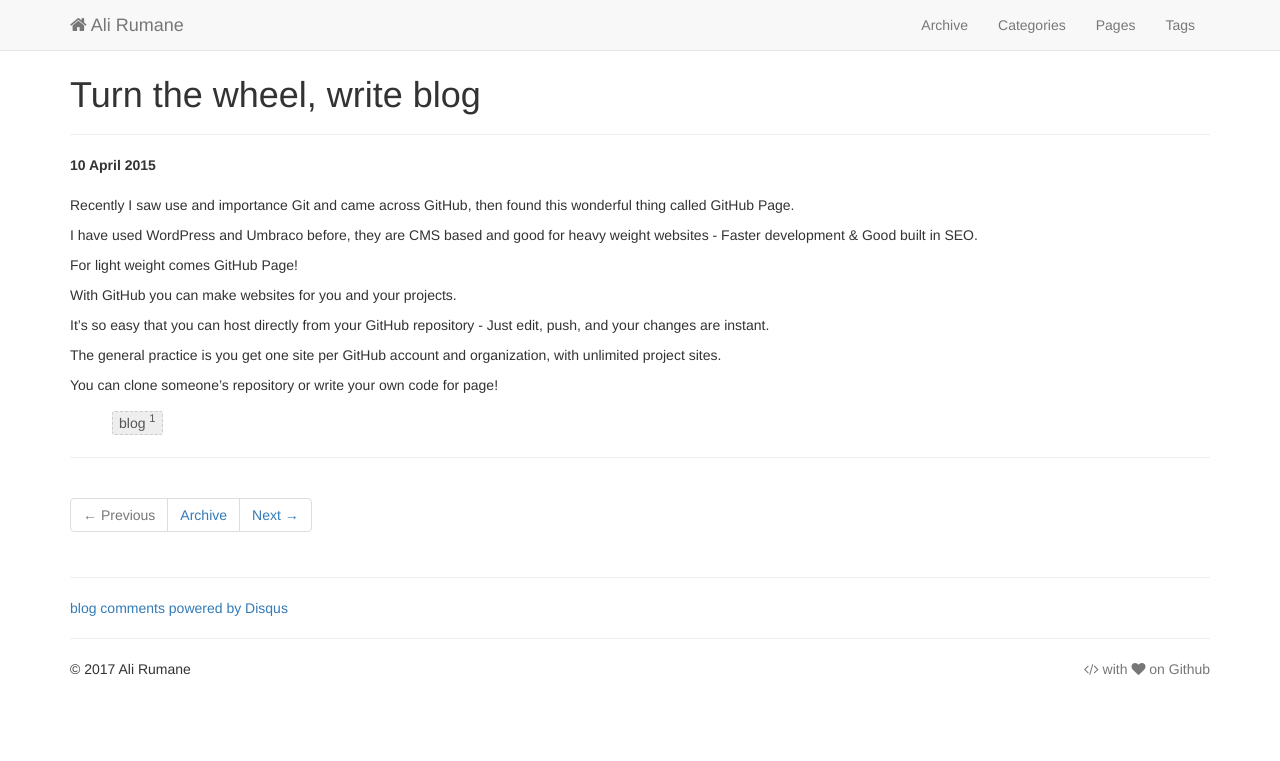
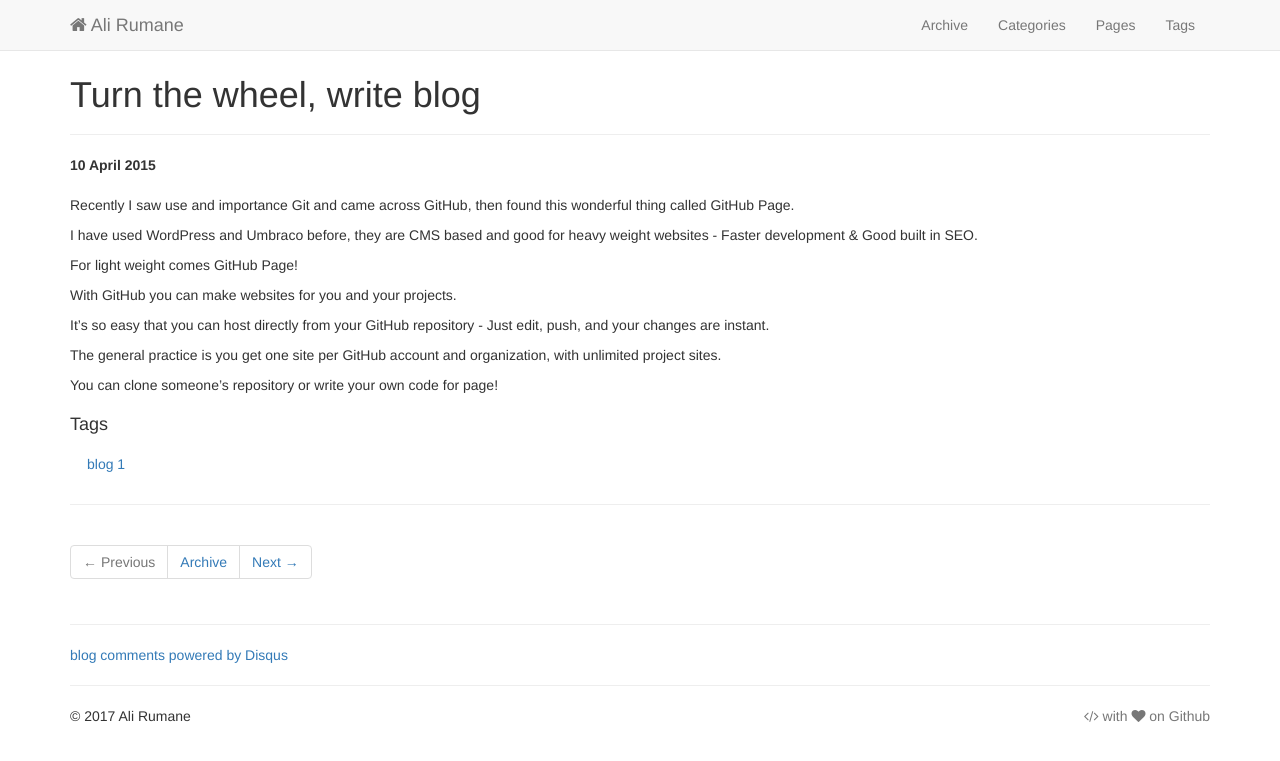
Before and after one commit to alirumane/ali-backup, a Jekyll site: the page built from _posts/2015-04-10-start-blog.md, in a window 1280 px wide. Shown: the top 761 px of the page. Built offline with Jekyll 4.4.1, drawn with Linux system fonts in a browser that asks for light colours; comment, search, counter and statistics services are not loaded.

Commit message:
Update post.html

```diff
--- a/_includes/themes/bootstrap/post.html
+++ b/_includes/themes/bootstrap/post.html
@@ -13,16 +13,19 @@
     </div>
 
     {% unless page.categories == empty %}
-      <ul class="tag_box inline">
-        <li><i class="icon-folder-open"></i></li>
+    <br>
+    <h4>Categories</h4>
+      <ul class="nav nav-pills">
+	      <li><i class="icon-folder-open"></i></li>
         {% assign categories_list = page.categories %}
         {% include JB/categories_list %}
       </ul>
     {% endunless %}
 
     {% unless page.tags == empty %}
-      <ul class="tag_box inline">
-        <li><i class="icon-tags"></i></li>
+    <h4>Tags</h4>
+      <ul class="nav nav-pills">
+	      <li><i class="icon-tags"></i></li>
         {% assign tags_list = page.tags %}
         {% include JB/tags_list %}
       </ul>
```
